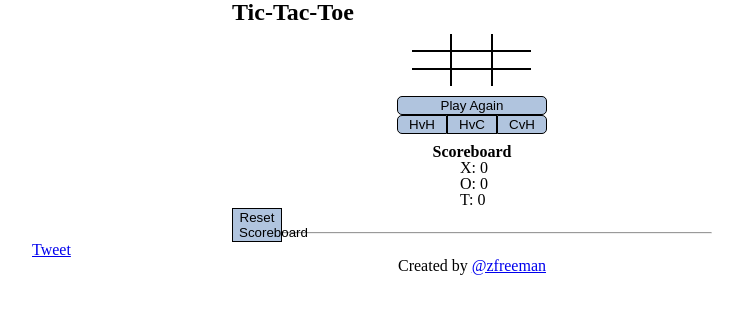
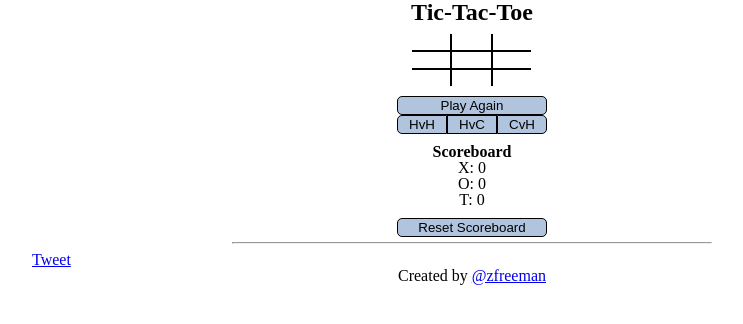
Before and after one commit to zachfreeman/heroku_ttt, a Django app: page / in a window 1280 px wide. Shown: the top 324 px of the page, without its empty margins (168-911 px from the left). Run offline with Django 3.2, Linux system fonts and the light colour scheme; some libraries are stand-ins or nearby versions.

Commit message:
More css adjustment

```diff
--- a/ttt/static/ttt/css/game.css
+++ b/ttt/static/ttt/css/game.css
@@ -4,6 +4,7 @@ h1 {
     font-weight: bold;
     font-size: 1.5em;
     margin-bottom: 10px;
+    text-align: center;
 }
 
 /*Board related styling*/
@@ -71,20 +72,9 @@ h1 {
     border-right-style: solid;
 }
 
-/*Scoreboard styling*/
-#scoreboard-title {
-    text-align: center;
-    font-weight: bold;
-}
-
-#X_WIN, #O_WIN, #T_WIN {
-    margin-left: 47.5%;
-}
-
 /*Play again button stylings*/
 #play-btn-container {
-    margin-left: auto;
-    margin-right: auto;
+    margin: auto;
     position: relative;
     width: 150px;
     margin-bottom: 10px;
@@ -116,12 +106,9 @@ button {
 
 #play-again-button {
     width: 100%;
-    /*width: 100px;*/
     margin:auto;
-    /*margin-bottom: 5px;*/
     border-radius: 5px;
     float: none;
-    /*position: relative;*/
 }
 
 button:hover {
@@ -143,6 +130,35 @@ button:hover {
     border-left: 0.755px solid black;
 }
 
+/*Scoreboard styling*/
+#scoreboard-container {
+    margin: auto;
+    margin-bottom: 10px;
+    width: 150px;
+
+}
+
+#scoreboard-title {
+    text-align: center;
+    font-weight: bold;
+}
+
+#X_WIN, #O_WIN, #T_WIN {
+    text-align: center;
+}
+
+/*Reset button styling*/
+#reset-btn-container {
+    margin: auto;
+    width: 150px;
+    margin-bottom: 10px;
+}
+
+#reset-btn {
+    width: 100%;
+    border-radius: 5px;
+}
+
 /*footer button work*/
 #footer .share .btn-like {
     position: absolute;
```
